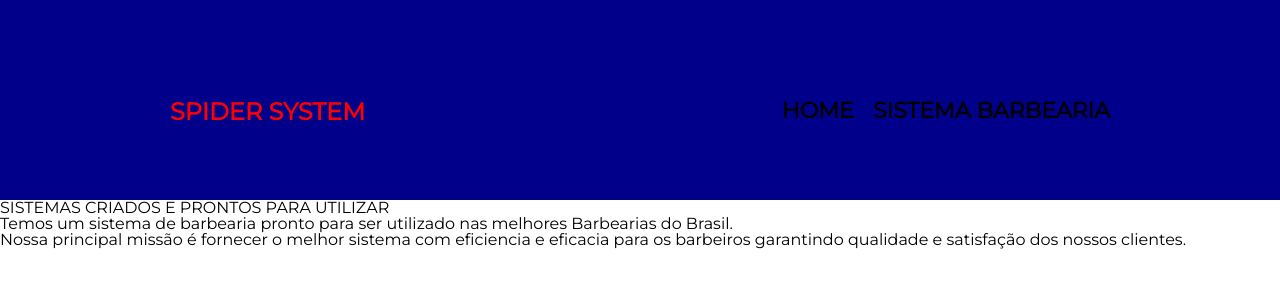
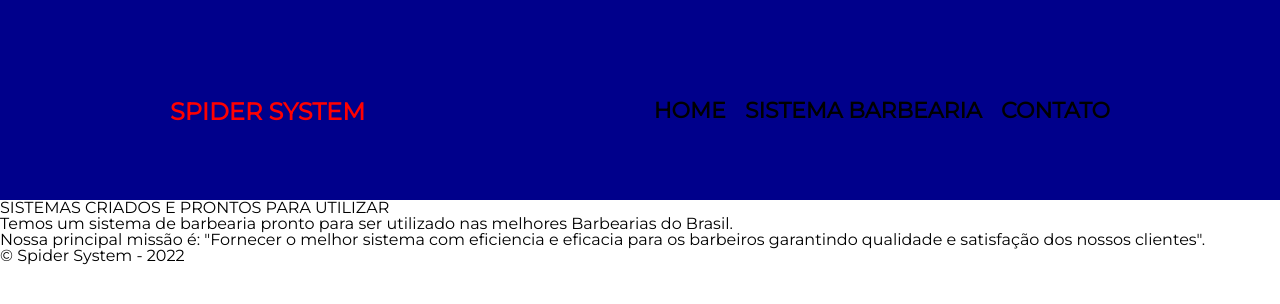
Before and after one commit to Andre-L-Moraes/spider-system, a plain HTML site: page index.html in a window 1280 px wide. Drawn offline with Linux system fonts and the light colour scheme.

Commit message:
acrecentando footer e menu contato

```diff
--- a/index.html
+++ b/index.html
@@ -19,17 +19,23 @@
                 <ul>
                     <li><a href="index.html">Home</a></li>
                     <li><a href="barbearia.html">Sistema Barbearia</a></li>
+                    <li><a href="contato.html">Contato</a></li>
                 </ul>
             </nav>
         </div>
     </header>
     <main>
-        <h1 class="titulo principal">SISTEMAS CRIADOS E PRONTOS PARA UTILIZAR</h1>
+        <section class="principal">
+        <h1 class="titulo-principal">SISTEMAS CRIADOS E PRONTOS PARA UTILIZAR</h1>
+
         <p> Temos um sistema de barbearia pronto para ser utilizado nas melhores Barbearias do Brasil.</p>
 
-        <p class="Missao">Nossa principal missão é fornecer o melhor sistema com eficiencia e eficacia para os barbeiros
-            garantindo qualidade e satisfação dos nossos clientes.</p>
+        <p class="Missao"><em>Nossa principal missão é: <strong>"Fornecer o melhor sistema com eficiencia e eficacia para os barbeiros garantindo qualidade e satisfação dos nossos clientes".</strong></em></p>
+        </section>
     </main>
+    <footer>
+        <p class="copyright">&copy; Spider System - 2022</p>
+    </footer>
     <script src="app.js"></script>
 </body>
 </html>
```
